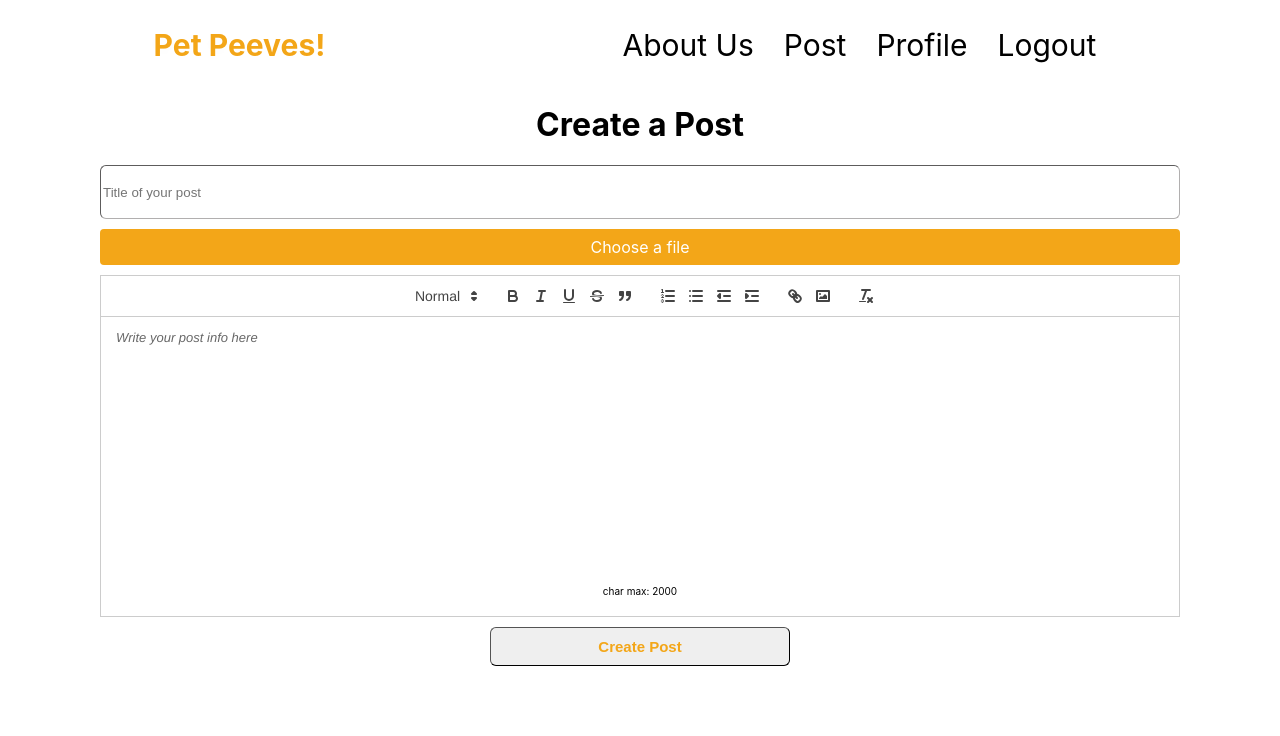
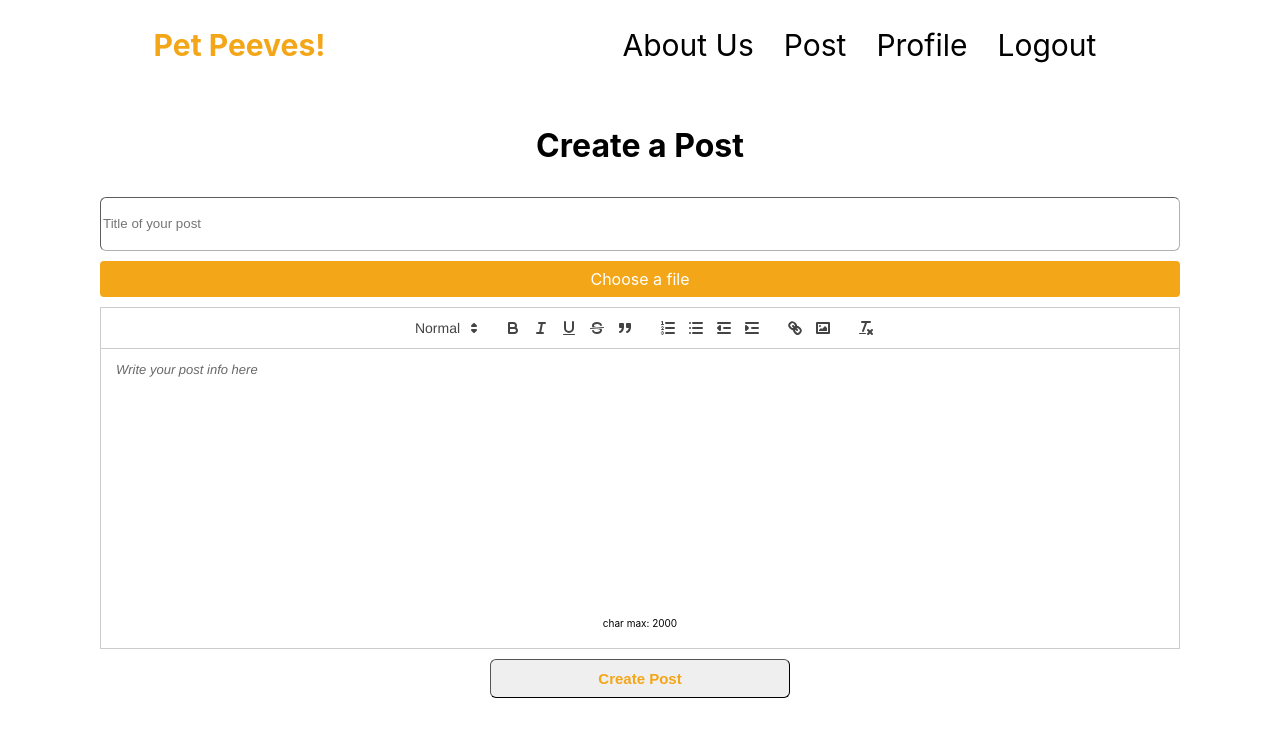
Before and after one commit to DaviZCodes/pet-peeves-blog, a React (Vite) app in the folder frontend/: page /post in a window 1280 px wide. Shown: the top 736 px of the page. Built offline with nearby package versions, Linux system fonts and the light colour scheme; no server answers; sample sign-in values are in the browser's storage.

Commit message:
fixed css

```diff
--- a/frontend/src/components/Post/Post.scss
+++ b/frontend/src/components/Post/Post.scss
@@ -2,7 +2,20 @@ $background-color: rgb(243, 166, 24);
 
 .create-post {
     text-align: center;
-}
+    display: flex;
+    flex-direction: column;
+    justify-content: space-between;
+  }
+
+  .button-container {
+    @media (max-width: 750px) {
+        margin-top: 36px;
+    }
+
+    @media (max-width: 350px) {
+        margin-top: 56px;
+    }
+  }
 
 .user-input {
     display: flex;
```
